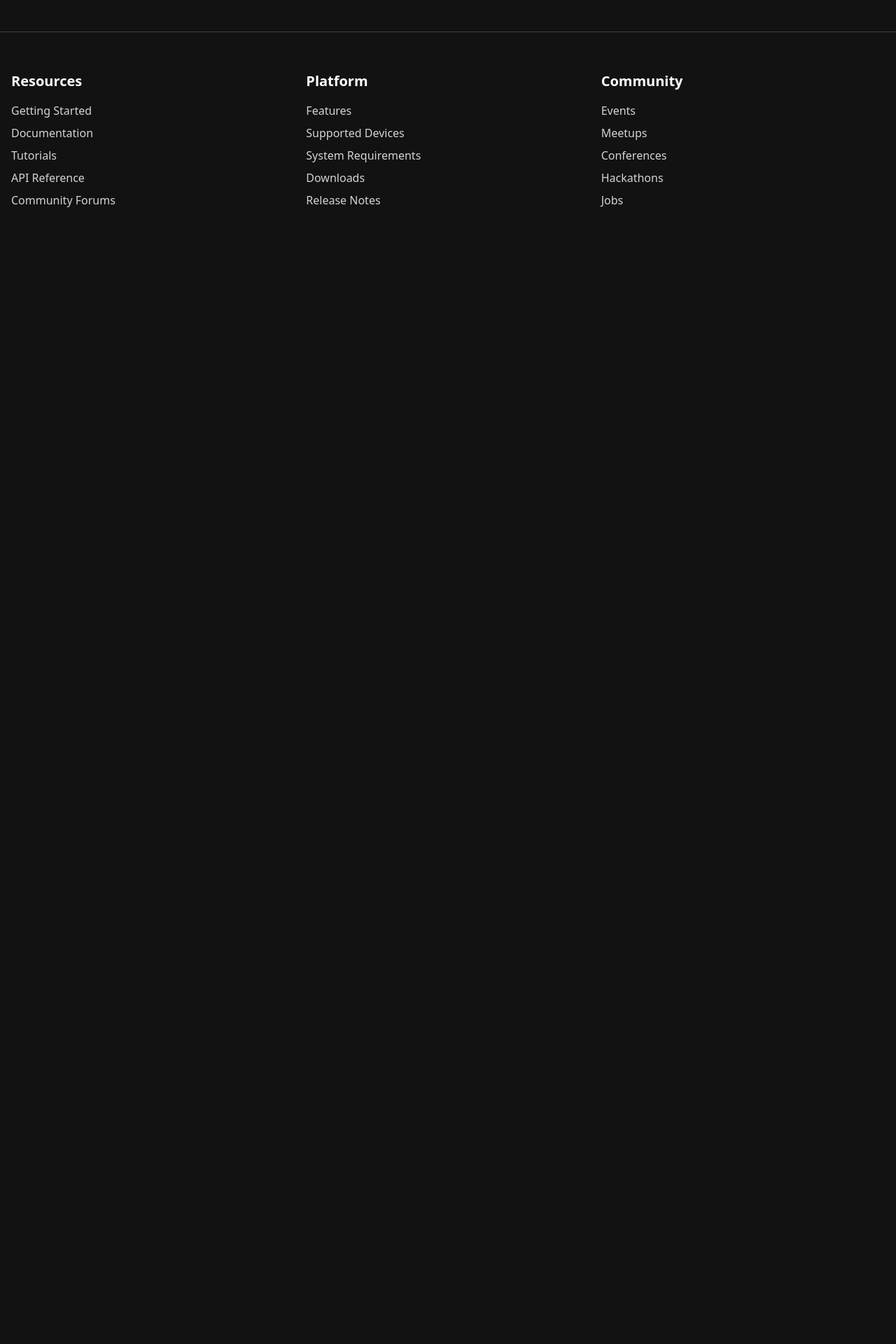
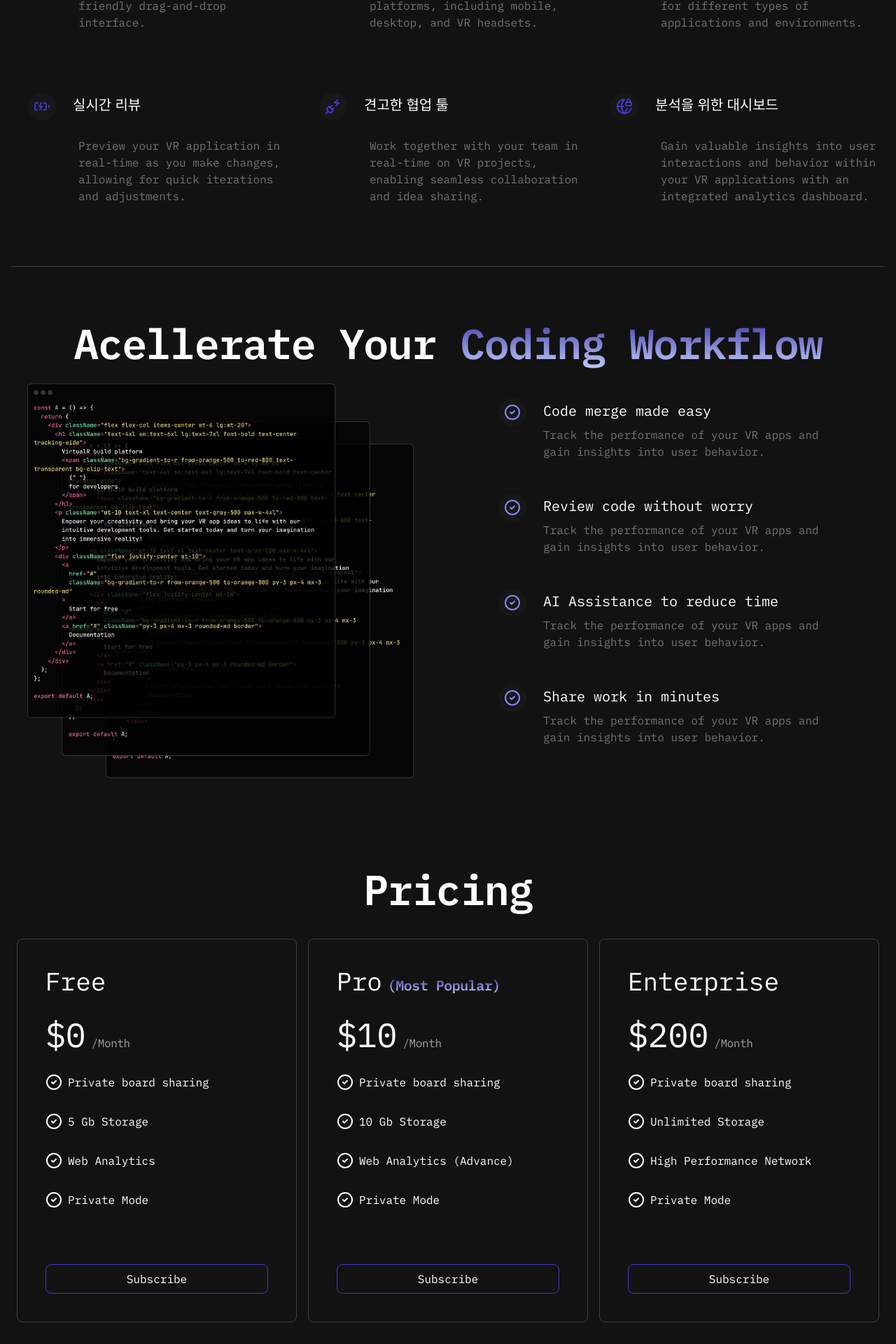
Before and after one commit to sonjuhyeon/React_tutorial, a React (Create React App) app in the folder react_template/: page / in a window 1280 px wide. Shown: the part 1180-3100 px from the top of the page at 70% size. Before the commit the page ends 1534 px from the top, so only its background shows below. Built offline with nearby package versions, Linux system fonts and the light colour scheme.

Commit message:
add pricing_and_workflow in template

```diff
--- a/react_template/package.json
+++ b/react_template/package.json
@@ -12,6 +12,7 @@
     "react-icons": "^5.2.1",
     "react-router-dom": "^6.25.1",
     "react-scripts": "5.0.1",
+    "react-scroll-to-top": "^3.0.0",
     "web-vitals": "^2.1.4"
   },
   "scripts": {
--- a/react_template/src/App.js
+++ b/react_template/src/App.js
@@ -5,6 +5,7 @@ import Navbar from "./components/Navbar";
 import Footer from "./components/Footer";
 import Signin from "./components/Auth/Signin";
 import Signup from "./components/Auth/Signup";
+import ScrollToTop from "react-scroll-to-top";
 
 function App() {
   return (
@@ -21,6 +22,18 @@ function App() {
         </Routes>
 
         <Footer />
+        <ScrollToTop
+          smooth
+          width="20"
+          height="20"
+          color="white"
+          style={{
+            background: "rgb(67 56 202)",
+            display: "flex",
+            alignItems: "center",
+            justifyContent: "center",
+          }}
+        />
       </div>
     </BrowserRouter>
   );
--- a/react_template/src/components/Home/FeaturesSection.jsx
+++ b/react_template/src/components/Home/FeaturesSection.jsx
@@ -15,9 +15,23 @@ const FeaturesSection = () => {
             Your Code
           </span>
         </h2>
-        <div>
+        <div className="flex flex-wrap mt-10 lg:mt-20">
           {features.map((item, idx) => (
-            <div key={idx}>{item.icon}</div>
+            <div key={idx} className="w-full lg:w-1/3 sm:w-1/2">
+              <div className="flex">
+                <div className="flex mx-6 h-10 w-10 p-2 bg-neutral-900 text-indigo-700 justify-center items-center rounded-full">
+                  {item.icon}
+                </div>
+                <div>
+                  <h5 className="mt-1 mb-6 text-xl font-customFontKR">
+                    {item.text}
+                  </h5>
+                  <p className="text-base p-2 mb-20 text-neutral-500 font-customFontEn">
+                    {item.description}
+                  </p>
+                </div>
+              </div>
+            </div>
           ))}
         </div>
       </div>
--- /dev/null
+++ b/react_template/src/components/Home/Pricing.jsx
@@ -0,0 +1,58 @@
+import React from "react";
+import { pricingOptions } from "../../constants/data";
+import { CheckCircle2 } from "lucide-react";
+import { Link } from "react-router-dom";
+
+const Pricing = () => {
+  return (
+    <div className="mt-20">
+      <h2 className="text-3xl sm:text-5xl lg:text-6xl text-center my-8 tracking-tight font-customFontEn font-semibold">
+        Pricing
+      </h2>
+      <div className="flex flex-wrap">
+        {pricingOptions.map((option, idx) => (
+          <div key={idx} className="p-2 w-full sm:w-1/2 lg:w-1/3">
+            <div className="p-10 border border-neutral-700 rounded-lg">
+              <p className="text-4xl font-customFontEn mb-8">
+                {option.title}
+                {option.title === "Pro" && (
+                  <span className="bg-gradient-to-t from-indigo-200 to-indigo-800 text-transparent bg-clip-text text-xl mb-4 ml-2 tracking-tight font-semibold">
+                    (Most Popular)
+                  </span>
+                )}
+                {/* {option.title === "Pro" ? <span>(Most Popular)</span> : ""} */}
+              </p>
+              <p className="mb-8">
+                <span className="text-5xl mt-6 mr-2 font-customFontEn">
+                  {option.price}
+                </span>
+                <span className="text-neutral-400 tracking-tight font-customFontEn">
+                  /Month
+                </span>
+              </p>
+              <ul>
+                {option.features.map((feature, idx) => (
+                  <li
+                    key={idx}
+                    className="flex items-center mt-8 gap-2 font-customFontEn"
+                  >
+                    <CheckCircle2 />
+                    <span>{feature}</span>
+                  </li>
+                ))}
+              </ul>
+              <Link
+                to={option.link}
+                className="flex justify-center items-center w-full py-2 border border-indigo-700 rounded-lg mt-20 font-customFontEn hover:bg-indigo-700 hover:text-white transition duration-300"
+              >
+                Subscribe
+              </Link>
+            </div>
+          </div>
+        ))}
+      </div>
+    </div>
+  );
+};
+
+export default Pricing;
--- /dev/null
+++ b/react_template/src/components/Home/Workflow.jsx
@@ -0,0 +1,41 @@
+import React from "react";
+import codeImg from "../../assets/code.jpg";
+import { checklistItems } from "../../constants/data";
+import { CheckCircle2 } from "lucide-react";
+
+const Workflow = () => {
+  return (
+    <div className="mt-20">
+      <h2 className="text-3xl sm:text-5xl lg:text-6xl text-center mt-6 tracking-tight font-customFontEn font-semibold">
+        Acellerate Your{" "}
+        <span className="bg-gradient-to-t from-indigo-200 to-indigo-800 text-transparent bg-clip-text">
+          Coding Workflow
+        </span>
+      </h2>
+      <div className="flex flex-wrap justify-center">
+        <div className="p-2 w-full lg:w-1/2">
+          <img src={codeImg} alt="" />
+        </div>
+        <div className="p-12 w-full lg:w-1/2">
+          {checklistItems.map((item, idx) => (
+            <div key={idx} className="flex mb-12">
+              <div className="text-indigo-400 mx-6 bg-neutral-900 h-10 w-10 p-2 justify-center items-center rounded-full">
+                <CheckCircle2 />
+              </div>
+              <div>
+                <h5 className="mt-1 mb-2 text-xl font-customFontEn">
+                  {item.title}
+                </h5>
+                <p className="text-base text-neutral-500 font-customFontEn">
+                  {item.description}
+                </p>
+              </div>
+            </div>
+          ))}
+        </div>
+      </div>
+    </div>
+  );
+};
+
+export default Workflow;
--- a/react_template/src/components/Home/index.jsx
+++ b/react_template/src/components/Home/index.jsx
@@ -1,12 +1,16 @@
 import React from "react";
 import HeroSection from "./HeroSection";
 import FeaturesSection from "./FeaturesSection";
+import Workflow from "./Workflow";
+import Pricing from "./Pricing";
 
 const index = () => {
   return (
     <div className="container">
       <HeroSection />
       <FeaturesSection />
+      <Workflow />
+      <Pricing />
     </div>
   );
 };
--- a/react_template/src/constants/data.jsx
+++ b/react_template/src/constants/data.jsx
@@ -136,6 +136,7 @@ export const pricingOptions = [
       "Web Analytics",
       "Private Mode",
     ],
+    link: "free",
   },
   {
     title: "Pro",
@@ -146,6 +147,7 @@ export const pricingOptions = [
       "Web Analytics (Advance)",
       "Private Mode",
     ],
+    link: "Pro",
   },
   {
     title: "Enterprise",
@@ -156,6 +158,7 @@ export const pricingOptions = [
       "High Performance Network",
       "Private Mode",
     ],
+    link: "enterprise",
   },
 ];
 
```
Also changed, not shown: 1 other file (tests, documents, lock files or other folders).
